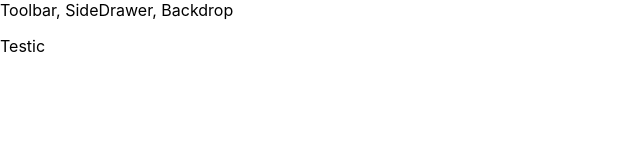
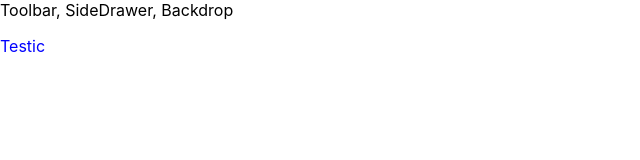
Before and after one commit to slavinjo/my-app, a React (Create React App) app: page / in a window 1280 px wide. Shown: the top 160 px of the page, without its empty margins (0-640 px from the left). Built offline with nearby package versions, Linux system fonts and the light colour scheme.

Commit message:
reformat code

```diff
--- a/src/Layout/Layout.js
+++ b/src/Layout/Layout.js
@@ -1,11 +1,11 @@
 import React from 'react';
 
 import ComponentWrapper from '../hoc/ComponentWrapper';
-import classes from './Layout.module.css';
+import classes from '../css/Layout.module.css';
 
 const Layout = ( props ) => (
     <ComponentWrapper>
-        <div>Toolbar, SideDrawer, Backdrop</div>
+        <>Toolbar, SideDrawer, Backdrop</>
         <main className={classes.Content}>
             {props.children}
         </main>
--- a/src/Layout/Layout.module.css
+++ b/src/css/Layout.module.css
@@ -1,3 +1,4 @@
 .Content {
     margin-top: 16px;
+    color: blue
 }
--- a/src/hoc/ComponentWrapper.js
+++ b/src/hoc/ComponentWrapper.js
@@ -1,3 +1,3 @@
-const ComponentWrapper = (props) => props.children;
+const ComponentWrapper = props => props.children;
 
 export default ComponentWrapper;
```
